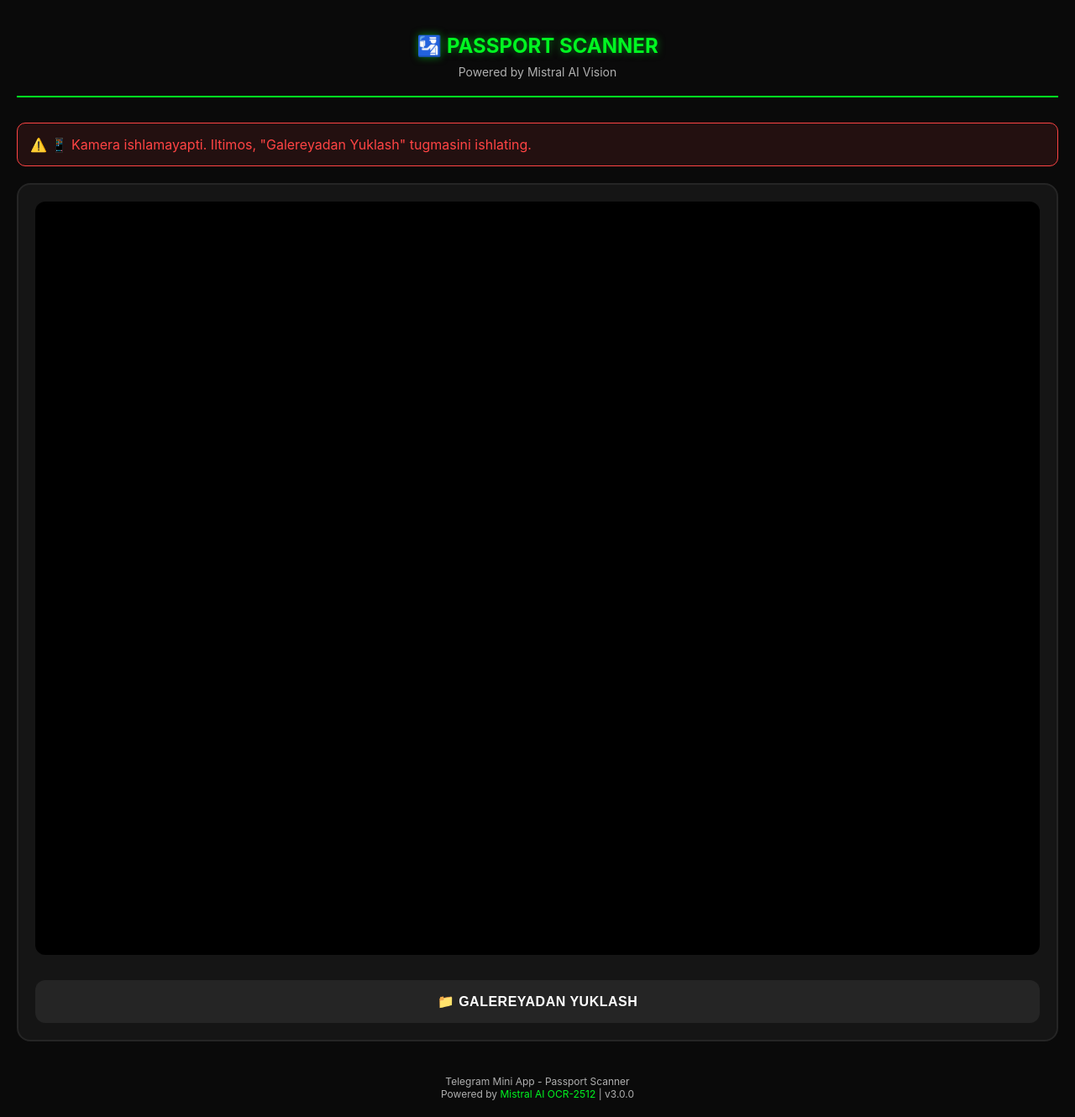
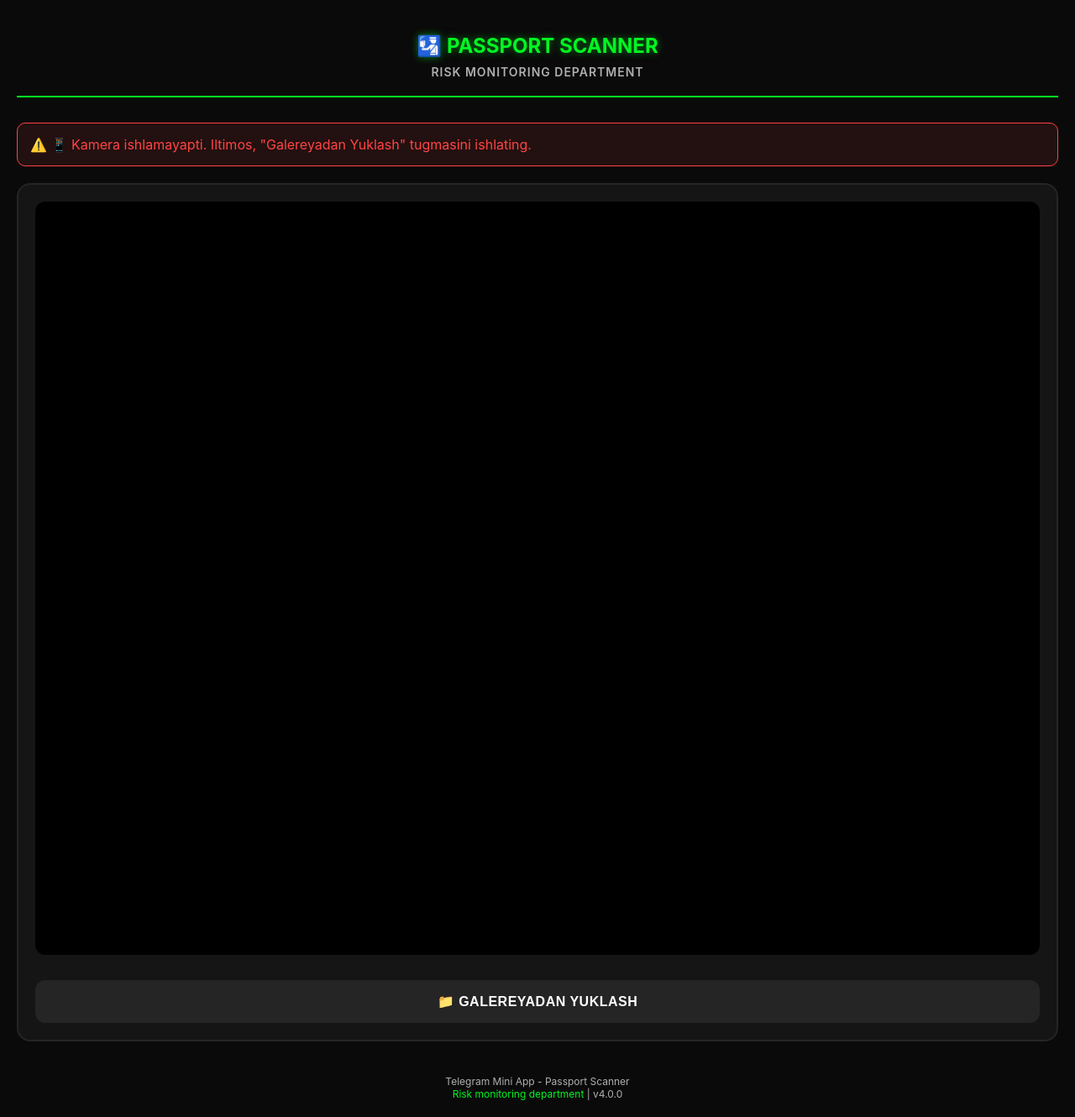
Before and after one commit to ibragimovDiyorbek7377/passport2, a FastAPI app: page / in a window 1280 px wide. Shown: the whole page at 84% size. Run offline with FastAPI, Linux system fonts and the light colour scheme; some libraries are stand-ins or nearby versions.

Commit message:
Update index.html

```diff
--- a/templates/index.html
+++ b/templates/index.html
@@ -57,6 +57,9 @@
         .header p {
             font-size: 14px;
             color: var(--text-secondary);
+            text-transform: uppercase;
+            letter-spacing: 1px;
+            font-weight: 600;
         }
 
         .camera-section {
@@ -417,7 +420,7 @@
     <div class="container">
         <div class="header">
             <h1>🛂 PASSPORT SCANNER</h1>
-            <p>Powered by Mistral AI Vision</p>
+            <p>Risk monitoring department</p>
         </div>
 
         <div class="error-message" id="error-message"></div>
@@ -459,12 +462,10 @@
             </div>
 
             <div class="data-grid" id="data-grid">
-                <!-- Results will be inserted here -->
-            </div>
+                </div>
 
             <div class="validation-details" id="validation-details">
-                <!-- Validation details will be inserted here -->
-            </div>
+                </div>
 
             <button class="btn btn-primary" id="scan-another-btn">
                 ➕ Yana Skanerlash
@@ -473,7 +474,7 @@
 
         <div class="footer">
             <p>Telegram Mini App - Passport Scanner</p>
-            <p>Powered by <a href="#">Mistral AI OCR-2512</a> | v3.0.0</p>
+            <p><a href="#">Risk monitoring department</a> | v4.0.0</p>
         </div>
     </div>
 
```
